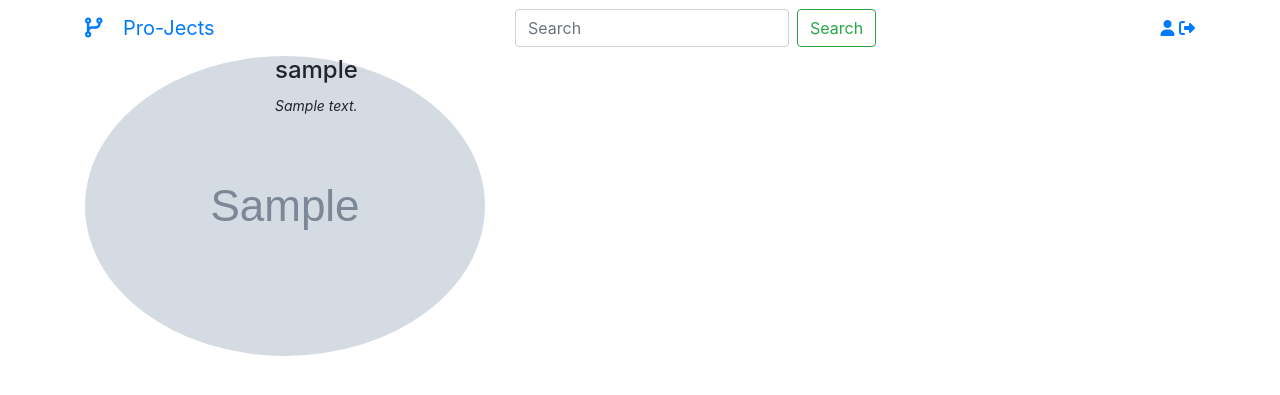
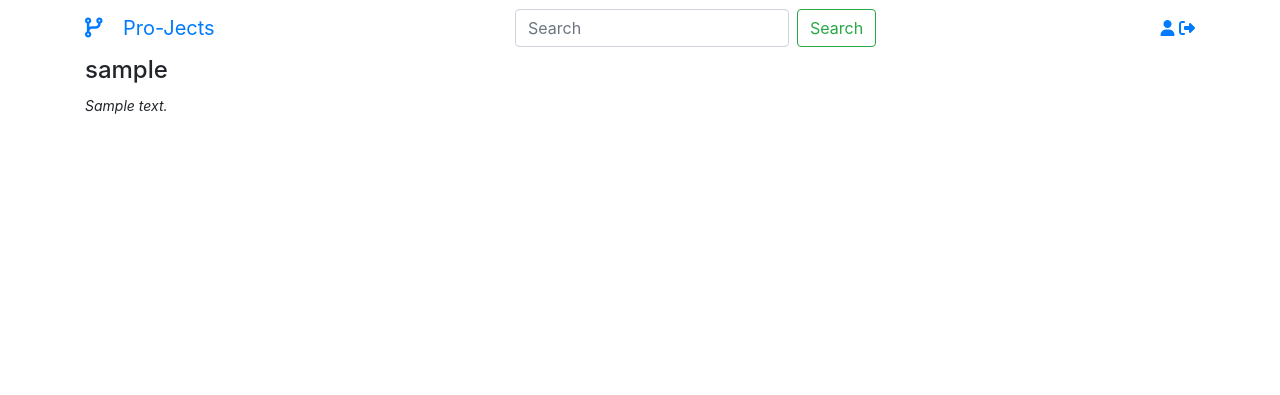
Before and after one commit to D0nmoses/week_3_ip, a Django app: page /profile/1 in a window 1280 px wide. Shown: the top 395 px of the page. Run offline with Django 3.2, Linux system fonts and the light colour scheme; a user stored in the database is signed in; tables that the repository leaves empty hold one stand-in row (values such as "Sample post"); grey boxes marked "Sample" are stand-in pictures; some libraries are stand-ins or nearby versions.

Commit message:
add changes to my_profile.html

```diff
--- a/main/templates/all-project/my_profile.html
+++ b/main/templates/all-project/my_profile.html
@@ -17,9 +17,7 @@
         <div class="col-xs-12 col-sm-6 col-md-6">
             <div class="well well-sm">
                 <div class="row">
-                    <div class="col-sm-6 col-md-4">
-                        <img src={{single_profile.profile_pic.url}} alt="" class="rounded-circle account-img img-responsive" />
-                    </div>
+
                     <div class="col-sm-6 col-md-8">
                         <h4>
                             {{current_user.username}}</h4>
```
